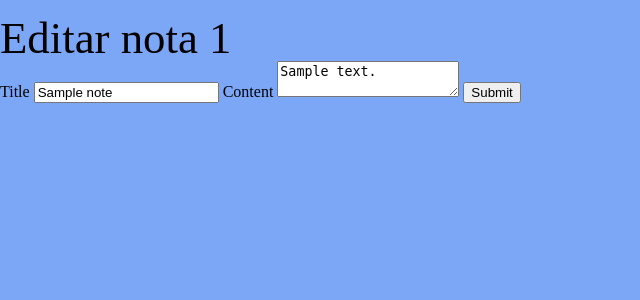
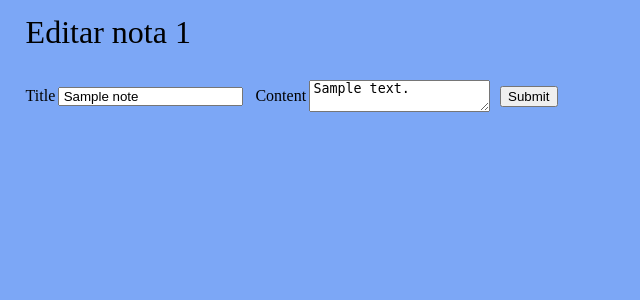
Before and after one commit to insper-classroom/checks-django-Joao-Pedro-Queiroz, a Django app: page /anotacoes/1 in a window 1280 px wide. Shown: the part 48-348 px from the top of the page, without its empty margins (0-640 px from the left). Run offline with Django 4.2, Linux system fonts and the light colour scheme; tables that the repository leaves empty hold one stand-in row (values such as "Sample post").

Commit message:
css html edit

```diff
--- a/notes/templates/notes/edit.html
+++ b/notes/templates/notes/edit.html
@@ -1,15 +1,15 @@
 {% extends "notes/base.html" %}
 
 {% block content %}
-<h1>Editar nota {{note.id}}</h1>
-<form method="post" action="{{note.id}}">
+<h2>Editar nota {{note.id}}</h2>
+<form class="create" method="post" action="{{note.id}}">
     {% csrf_token %}
     <label for="titulo">Title</label>
-    <input id="titulo" value="{{note.title}}" type="text" name="titulo">
+    <input class="new" id="titulo" value="{{note.title}}" type="text" name="titulo">
 
-    <label for="detalhes">Content</label>
-    <textarea id="detalhes" name="detalhes">{{note.content}}</textarea>
+    <label class="new_label" for="detalhes">Content</label>
+    <textarea class="new" id="detalhes" name="detalhes">{{note.content}}</textarea>
 
-    <input type="submit">
+    <input class="new_button" type="submit">
   </form>
 {% endblock %}
```
